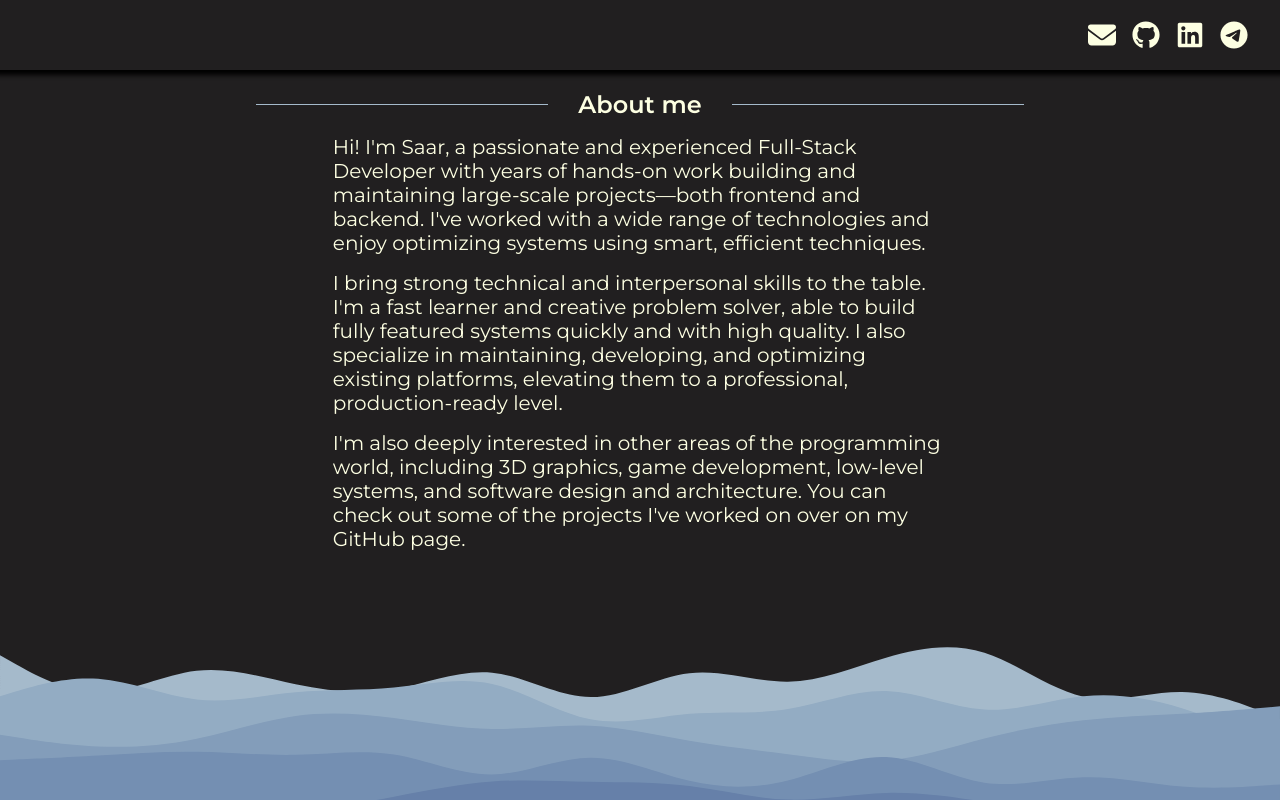
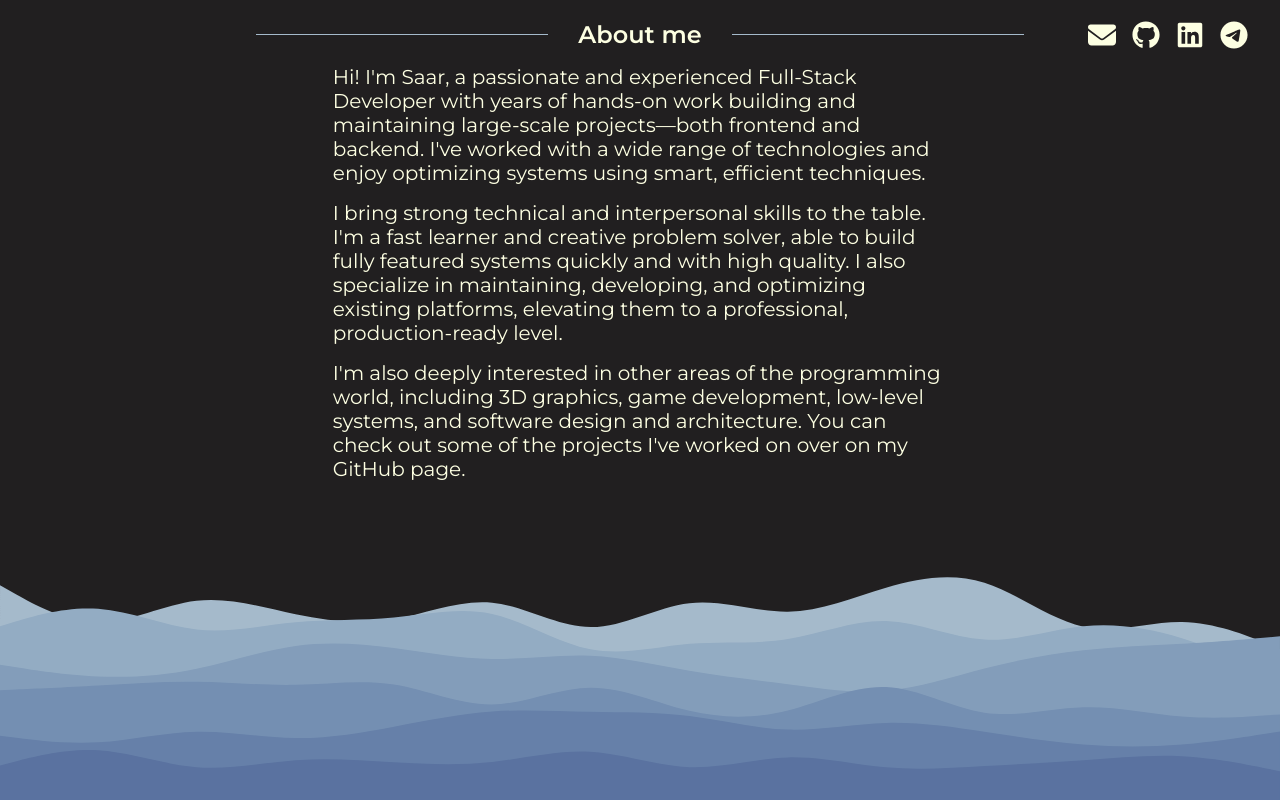
Before and after one commit to Saar25/saar25.github.io, a Next.js app: page / in a window 1280 px wide. Built offline with nearby package versions, Linux system fonts and the light colour scheme.

Commit message:
made header fixed

```diff
--- a/src/components/app/app.module.scss
+++ b/src/components/app/app.module.scss
@@ -9,7 +9,7 @@
     background-color: variables.$app-background-color;
 
     .app-header {
-        position: relative;
+        position: fixed;
 
         width: 100%;
         flex-shrink: 0;
@@ -23,7 +23,7 @@
             display: none;
         }
 
-        &::after {
+        /*&::after {
             box-shadow: 0 10px 5px -5px black;
             content: '';
             width: calc(100% + 20px);
@@ -32,7 +32,7 @@
             bottom: 0;
             left: -10px;
             z-index: 2;
-        }
+        }*/
 
         .app-header-section {
             padding: 0 2rem;
--- a/src/components/main/main.module.scss
+++ b/src/components/main/main.module.scss
@@ -7,7 +7,7 @@
     display: flex;
     flex-direction: column;
 
-    .main-wave-section {
+    .main-wave {
         width: 100%;
 
         &:nth-of-type(1) {
--- a/src/components/main/main.tsx
+++ b/src/components/main/main.tsx
@@ -32,7 +32,7 @@ export const Main = () => {
                 </article>
             </section>
 
-            <img src={wave0.src} className={styles['main-wave-section']} />
+            <img src={wave0.src} className={styles['main-wave']} />
 
             <section className={styles['main-section']}>
                 <span className={styles['main-section-title']}>My Skills</span>
@@ -41,7 +41,7 @@ export const Main = () => {
                 </article>
             </section>
 
-            <img src={wave1.src} className={styles['main-wave-section']} />
+            <img src={wave1.src} className={styles['main-wave']} />
 
             <section className={styles['main-section']}>
                 <span className={styles['main-section-title']}>Contact me</span>
```
